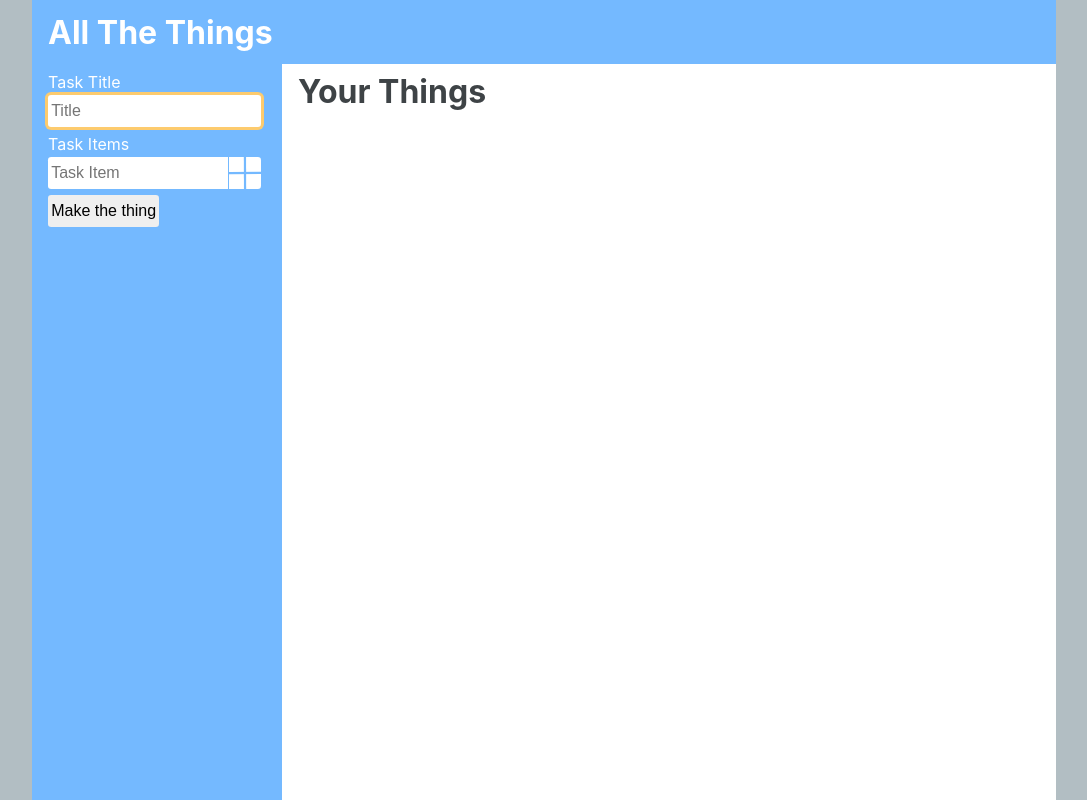
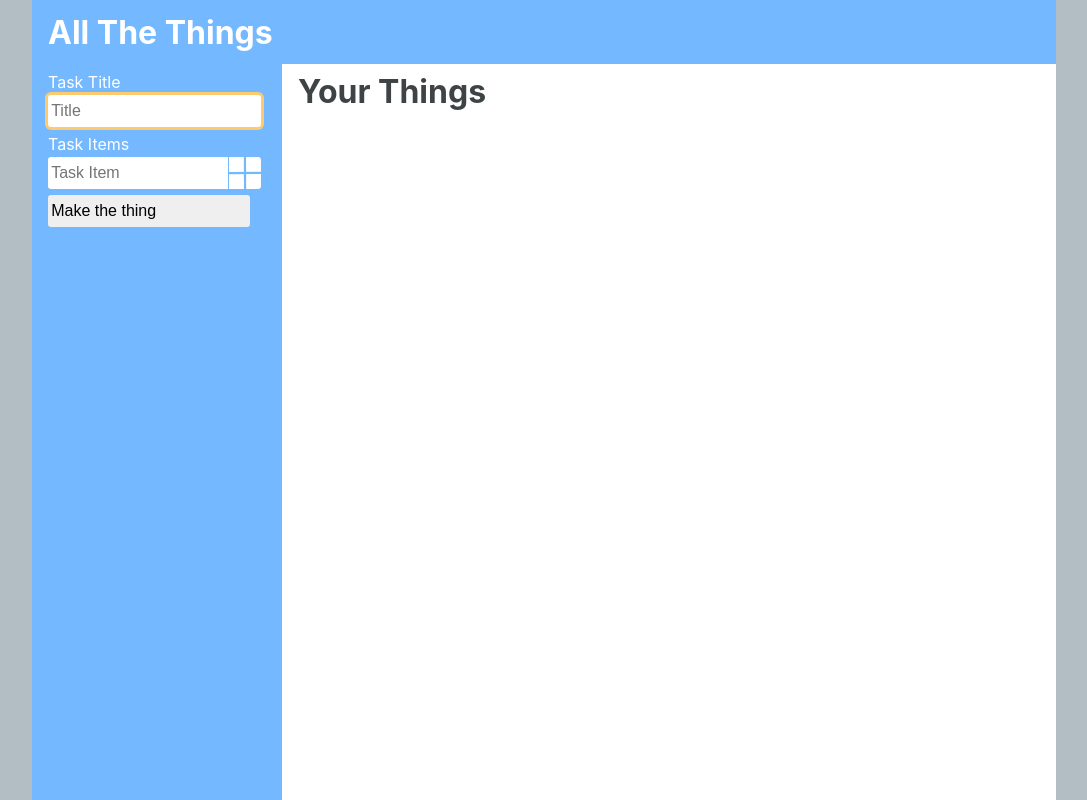
Before and after one commit to KVeitch/all-the-things, a React (Create React App) app: page / in a window 1280 px wide. Shown: the whole page, without its empty margins (96-1183 px from the left). Built offline with nearby package versions, Linux system fonts and the light colour scheme.

Commit message:
Move Make the Thing button text for desktop and mobile

```diff
--- a/src/App/App.css
+++ b/src/App/App.css
@@ -86,6 +86,11 @@ ul {
   margin: 0.2em 0 0.4em;
 }
 
+.form > button {
+  width: 100%;
+  text-align: left;
+}
+
 .input__container {
   display: flex;
   align-items: center;
@@ -114,7 +119,7 @@ button:focus,
 
 .card__list {
   transition: all 0.2s ease-in-out;
-  color:var(--secondary-text-color)
+  color: var(--secondary-text-color);
 }
 
 .card__list:focus {
@@ -154,29 +159,31 @@ button:focus,
     width: 100vh;
     display: grid;
     grid-template-areas:
-    "header"
-    "form"
-    "lists";
+      "header"
+      "form"
+      "lists";
     grid-template-columns: auto;
     grid-template-rows: 4em 15em auto;
   }
-  input::placeholder{
+  input::placeholder {
     text-align: center;
   }
   .form {
     height: 100%;
   }
 
-  .form__input{
-    width:100%
+  .form__input {
+    width: 100%;
   }
 
   .input__container {
-    width:calc(100% + 2em)
+    width: calc(100% + 2em);
   }
 
-  .form__input, .form > button{
-    width:100%;
+  .form__input,
+  .form > button {
+    width: 100%;
+    text-align: center;
   }
 
   .card__list {
@@ -185,10 +192,8 @@ button:focus,
   .list-container {
     height: 100%;
   }
-  .form >p {
+  .form > p {
     font-size: 1.2em;
     text-align: center;
   }
-
-
 }
```
